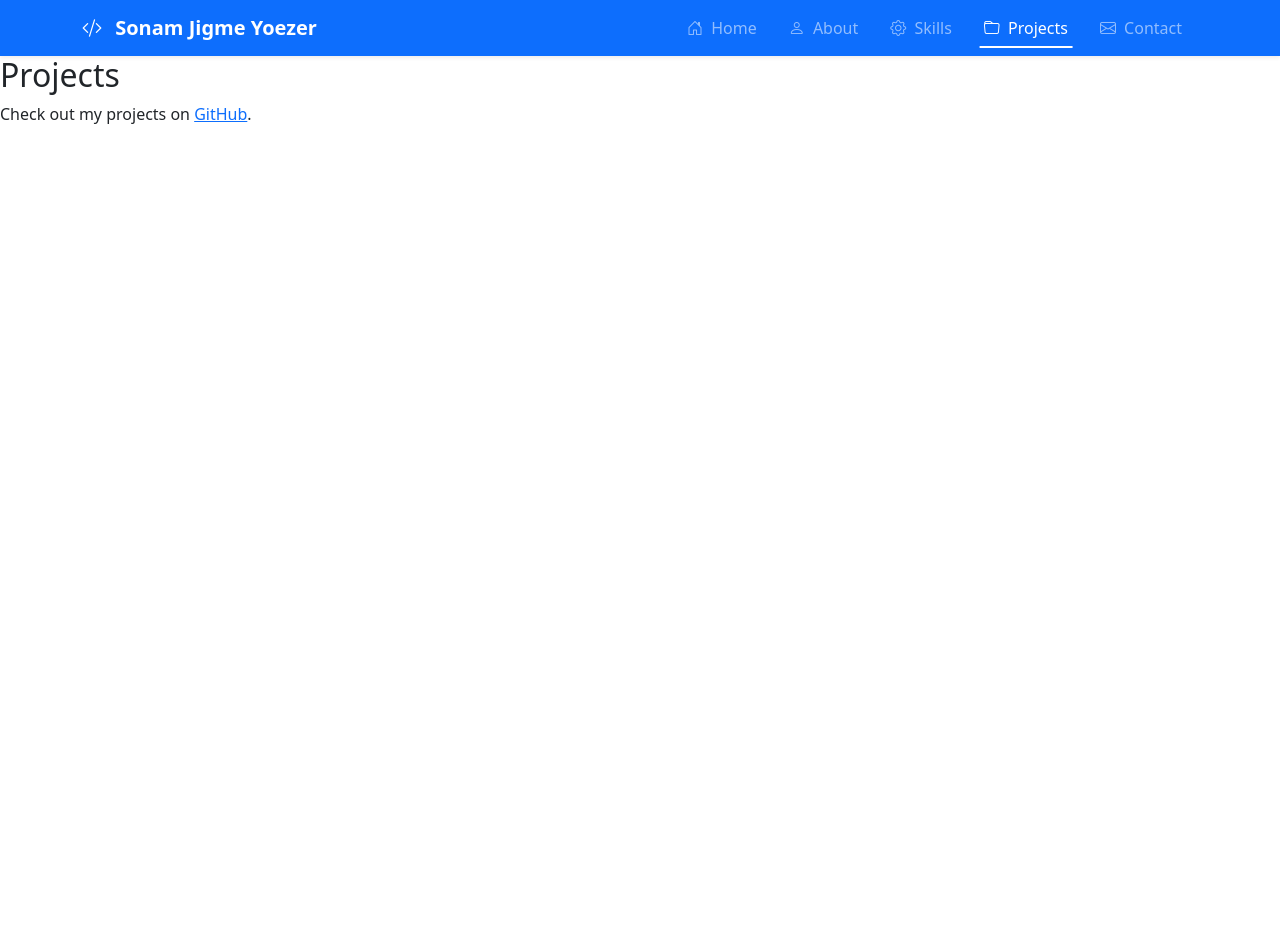
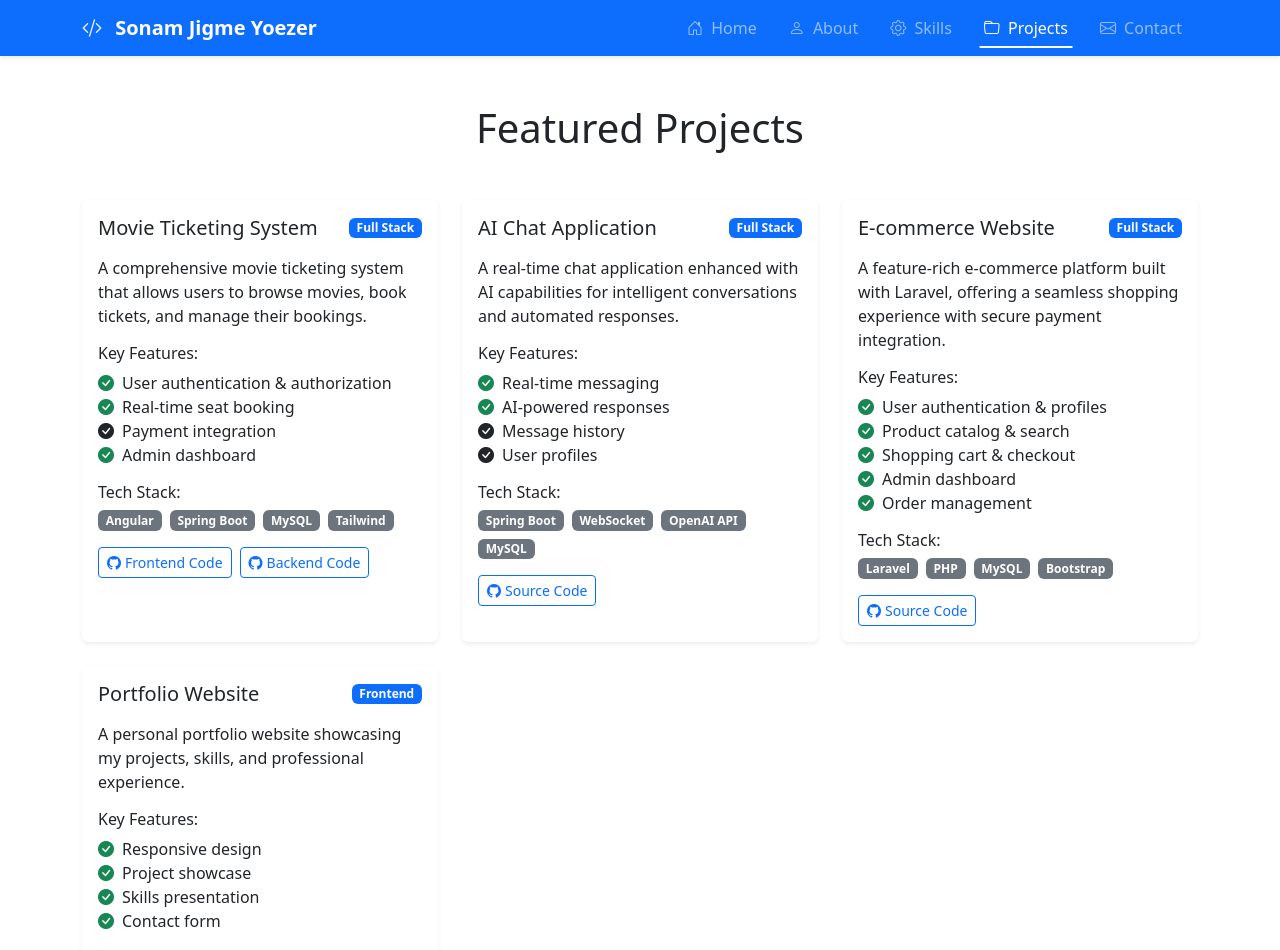
Before and after one commit to sonam-yoezer/profile, an Angular app: page /project in a window 1280 px wide. Shown: the top 950 px of the page. Before the commit the page ends 800 px from the top, so only its background shows below. Built offline with nearby package versions, Linux system fonts and the light colour scheme.

Commit message:
P04: Showcasing Project page

```diff
--- a/src/app/projects/projects.component.html
+++ b/src/app/projects/projects.component.html
@@ -1,5 +1,185 @@
-<section id="projects">
-    <h2>Projects</h2>
-    <p>Check out my projects on <a href="https://github.com/sonam-yoezer/profile" target="_blank">GitHub</a>.</p>
+<section class="py-5">
+    <div class="container">
+      <h2 class="text-center display-6 mb-5">Featured Projects</h2>
+      <div class="row g-4">
+        <!-- Movie Ticketing System -->
+        <div class="col-md-6 col-lg-4">
+          <div class="card h-100 border-0 shadow-sm">
+            <div class="card-body">
+              <div class="d-flex justify-content-between align-items-center mb-3">
+                <h3 class="h5 mb-0">Movie Ticketing System</h3>
+                <span class="badge bg-primary">Full Stack</span>
+              </div>
+              <p class="card-text mb-3">A comprehensive movie ticketing system that allows users to browse movies, book tickets, and manage their bookings.</p>
+              <div class="mb-3">
+                <h6 class="mb-2">Key Features:</h6>
+                <ul class="list-unstyled">
+                  <li><i class="bi bi-check-circle-fill text-success me-2"></i>User authentication & authorization</li>
+                  <li><i class="bi bi-check-circle-fill text-success me-2"></i>Real-time seat booking</li>
+                  <li><i class="bi bi-check-circle-fill text-error me-2"></i>Payment integration</li>
+                  <li><i class="bi bi-check-circle-fill text-success me-2"></i>Admin dashboard</li>
+                </ul>
+              </div>
+              <div class="mb-3">
+                <h6 class="mb-2">Tech Stack:</h6>
+                <div class="d-flex flex-wrap gap-2">
+                  <span class="badge bg-secondary">Angular</span>
+                  <span class="badge bg-secondary">Spring Boot</span>
+                  <span class="badge bg-secondary">MySQL</span>
+                  <span class="badge bg-secondary">Tailwind</span>
+                </div>
+              </div>
+              <div class="d-flex gap-2">
+                <a href="https://github.com/tanze123/movie-ticketing-system-frontend" class="btn btn-outline-primary btn-sm">
+                  <i class="bi bi-github me-1"></i>Frontend Code
+                </a>
+                <a href="https://github.com/sonam-yoezer/movie-ticketing-system" class="btn btn-outline-primary btn-sm">
+                  <i class="bi bi-github me-1"></i>Backend Code
+                </a>
+              </div>
+            </div>
+          </div>
+        </div>
+
+        <!-- AI Chat Application -->
+        <div class="col-md-6 col-lg-4">
+          <div class="card h-100 border-0 shadow-sm">
+            <div class="card-body">
+              <div class="d-flex justify-content-between align-items-center mb-3">
+                <h3 class="h5 mb-0">AI Chat Application</h3>
+                <span class="badge bg-primary">Full Stack</span>
+              </div>
+              <p class="card-text mb-3">A real-time chat application enhanced with AI capabilities for intelligent conversations and automated responses.</p>
+              <div class="mb-3">
+                <h6 class="mb-2">Key Features:</h6>
+                <ul class="list-unstyled">
+                  <li><i class="bi bi-check-circle-fill text-success me-2"></i>Real-time messaging</li>
+                  <li><i class="bi bi-check-circle-fill text-success me-2"></i>AI-powered responses</li>
+                  <li><i class="bi bi-check-circle-fill text-error me-2"></i>Message history</li>
+                  <li><i class="bi bi-check-circle-fill text-error me-2"></i>User profiles</li>
+                </ul>
+              </div>
+              <div class="mb-3">
+                <h6 class="mb-2">Tech Stack:</h6>
+                <div class="d-flex flex-wrap gap-2">
+                  <span class="badge bg-secondary">Spring Boot</span>
+                  <span class="badge bg-secondary">WebSocket</span>
+                  <span class="badge bg-secondary">OpenAI API</span>
+                  <span class="badge bg-secondary">MySQL</span>
+                </div>
+              </div>
+              <div class="d-flex gap-2">
+                <a href="https://github.com/sonam-yoezer/gen-ai" class="btn btn-outline-primary btn-sm">
+                  <i class="bi bi-github me-1"></i>Source Code
+                </a>
+              </div>
+            </div>
+          </div>
+        </div>
+
+        <!-- E-commerce Project -->
+        <div class="col-md-6 col-lg-4">
+          <div class="card h-100 border-0 shadow-sm">
+            <div class="card-body">
+              <div class="d-flex justify-content-between align-items-center mb-3">
+                <h3 class="h5 mb-0">E-commerce Website</h3>
+                <span class="badge bg-primary">Full Stack</span>
+              </div>
+              <p class="card-text mb-3">A feature-rich e-commerce platform built with Laravel, offering a seamless shopping experience with secure payment integration.</p>
+              <div class="mb-3">
+                <h6 class="mb-2">Key Features:</h6>
+                <ul class="list-unstyled">
+                  <li><i class="bi bi-check-circle-fill text-success me-2"></i>User authentication & profiles</li>
+                  <li><i class="bi bi-check-circle-fill text-success me-2"></i>Product catalog & search</li>
+                  <li><i class="bi bi-check-circle-fill text-success me-2"></i>Shopping cart & checkout</li>
+                  <li><i class="bi bi-check-circle-fill text-success me-2"></i>Admin dashboard</li>
+                  <li><i class="bi bi-check-circle-fill text-success me-2"></i>Order management</li>
+                </ul>
+              </div>
+              <div class="mb-3">
+                <h6 class="mb-2">Tech Stack:</h6>
+                <div class="d-flex flex-wrap gap-2">
+                  <span class="badge bg-secondary">Laravel</span>
+                  <span class="badge bg-secondary">PHP</span>
+                  <span class="badge bg-secondary">MySQL</span>
+                  <span class="badge bg-secondary">Bootstrap</span>
+                </div>
+              </div>
+              <div class="d-flex gap-2">
+                <a href="your-ecommerce-repo" class="btn btn-outline-primary btn-sm">
+                  <i class="bi bi-github me-1"></i>Source Code
+                </a>
+              </div>
+            </div>
+          </div>
+        </div>
+
+        <!-- Portfolio Website -->
+        <div class="col-md-6 col-lg-4">
+          <div class="card h-100 border-0 shadow-sm">
+            <div class="card-body">
+              <div class="d-flex justify-content-between align-items-center mb-3">
+                <h3 class="h5 mb-0">Portfolio Website</h3>
+                <span class="badge bg-primary">Frontend</span>
+              </div>
+              <p class="card-text mb-3">A personal portfolio website showcasing my projects, skills, and professional experience.</p>
+              <div class="mb-3">
+                <h6 class="mb-2">Key Features:</h6>
+                <ul class="list-unstyled">
+                  <li><i class="bi bi-check-circle-fill text-success me-2"></i>Responsive design</li>
+                  <li><i class="bi bi-check-circle-fill text-success me-2"></i>Project showcase</li>
+                  <li><i class="bi bi-check-circle-fill text-success me-2"></i>Skills presentation</li>
+                  <li><i class="bi bi-check-circle-fill text-success me-2"></i>Contact form</li>
+                </ul>
+              </div>
+              <div class="mb-3">
+                <h6 class="mb-2">Tech Stack:</h6>
+                <div class="d-flex flex-wrap gap-2">
+                  <span class="badge bg-secondary">Angular</span>
+                  <span class="badge bg-secondary">TypeScript</span>
+                  <span class="badge bg-secondary">Bootstrap</span>
+                  <span class="badge bg-secondary">SCSS</span>
+                </div>
+              </div>
+              <div class="d-flex gap-2">
+                <a href="https://github.com/sonam-yoezer/profile" class="btn btn-outline-primary btn-sm">
+                  <i class="bi bi-github me-1"></i>Source Code
+                </a>
+              </div>
+            </div>
+          </div>
+        </div>
+
+      </div>
+
+      <!-- GitHub Stats Section -->
+      <div class="row mt-5">
+        <div class="col-12 text-center">
+          <h3 class="h4 mb-4">GitHub Activity</h3>
+          <div class="card border-0 shadow-sm">
+            <div class="card-body">
+              <div class="d-flex flex-wrap justify-content-center gap-4">
+                <!-- GitHub Stats -->
+                <img src="https://github-readme-stats.vercel.app/api?username=sonam-yoezer&show_icons=true&theme=radical"
+                     alt="GitHub Stats" class="img-fluid mb-3">
+                <!-- Most Used Languages -->
+                <img src="https://github-readme-stats.vercel.app/api/top-langs/?username=sonam-yoezer&layout=compact&theme=radical"
+                     alt="Most Used Languages" class="img-fluid mb-3">
+              </div>
+            </div>
+          </div>
+        </div>
+      </div>
+
+      <!-- Call to Action -->
+      <div class="row mt-5">
+        <div class="col-12 text-center">
+          <p class="lead mb-4">Interested in seeing more of my work?</p>
+          <a href="https://github.com/sonam-yoezer" class="btn btn-primary btn-lg">
+            <i class="bi bi-github me-2"></i>Visit My GitHub Profile
+          </a>
+        </div>
+      </div>
+    </div>
 
   </section>
```
